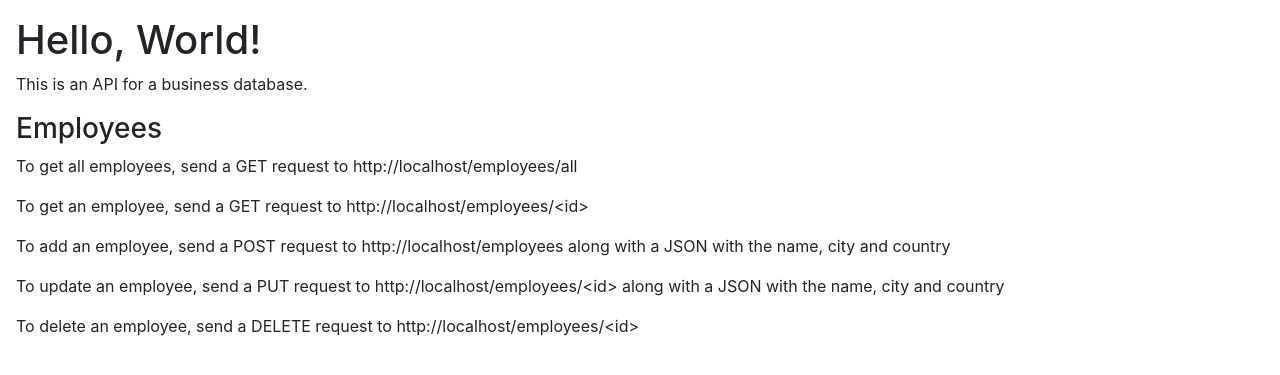
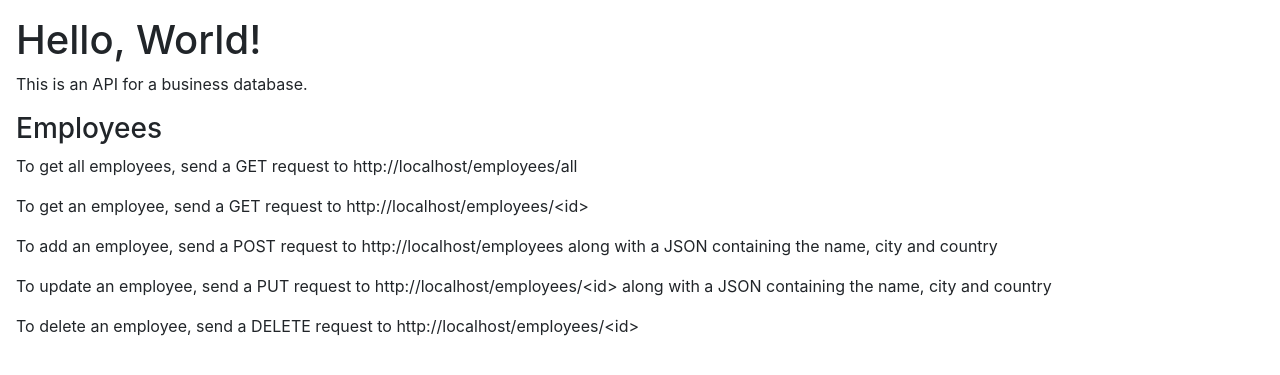
Before and after one commit to VJ1224/flask-apps, a Flask app: page / in a window 1280 px wide. Shown: the top 375 px of the page. Run offline with Flask 2, Linux system fonts and the light colour scheme; some libraries are stand-ins or nearby versions.

Commit message:
Documentation update

```diff
--- a/business-api/templates/index.html
+++ b/business-api/templates/index.html
@@ -14,8 +14,8 @@
     <h3>Employees</h3>
     <p>To get all employees, send a GET request to {{url}}employees/all</p>
     <p>To get an employee, send a GET request to {{url}}employees/&lt;id&gt;</p>
-    <p>To add an employee, send a POST request to {{url}}employees along with a JSON with the name, city and country</p>
-    <p>To update an employee, send a PUT request to {{url}}employees/&lt;id&gt; along with a JSON with the name, city and country</p>
+    <p>To add an employee, send a POST request to {{url}}employees along with a JSON containing the name, city and country</p>
+    <p>To update an employee, send a PUT request to {{url}}employees/&lt;id&gt; along with a JSON containing the name, city and country</p>
     <p>To delete an employee, send a DELETE request to {{url}}employees/&lt;id&gt;</p>
   </body>
 </html>
```
